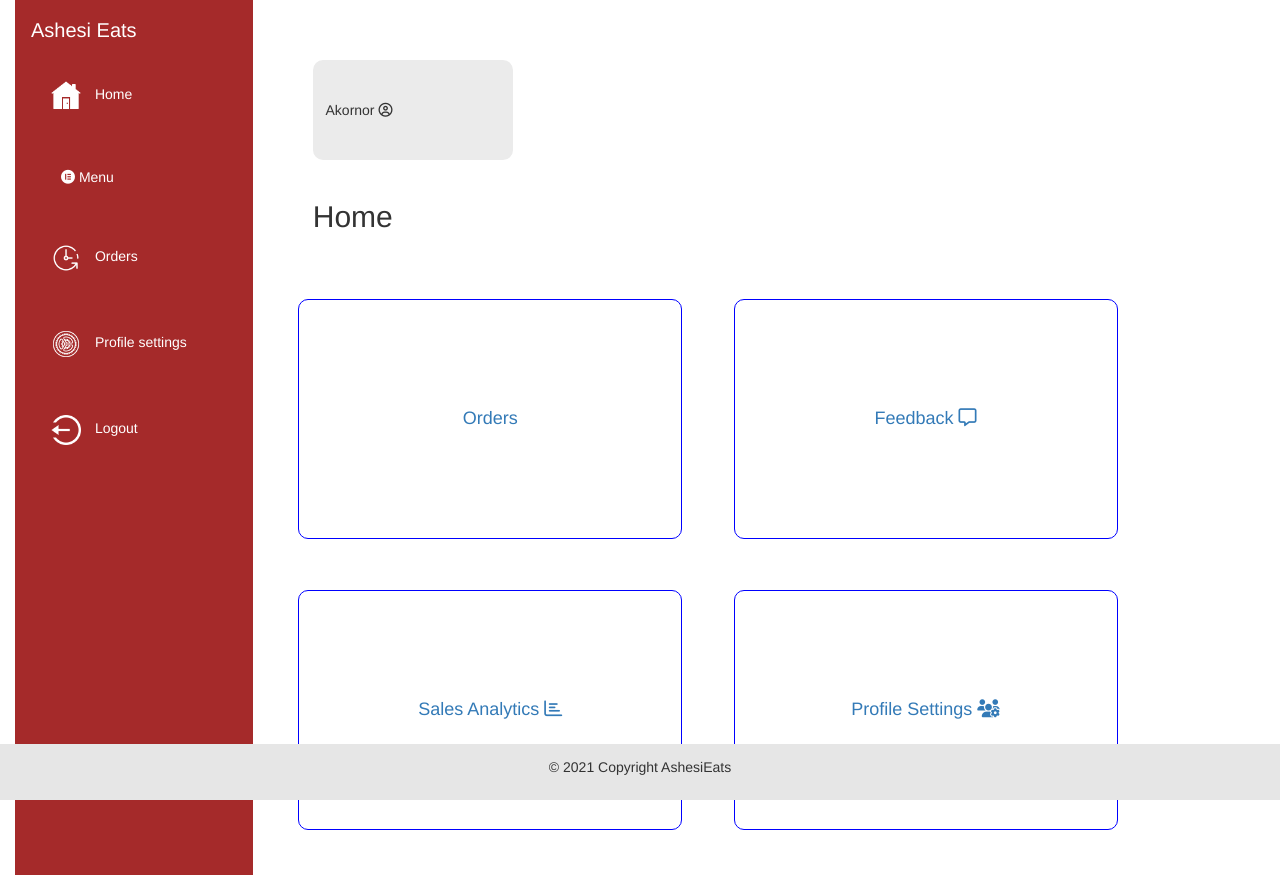
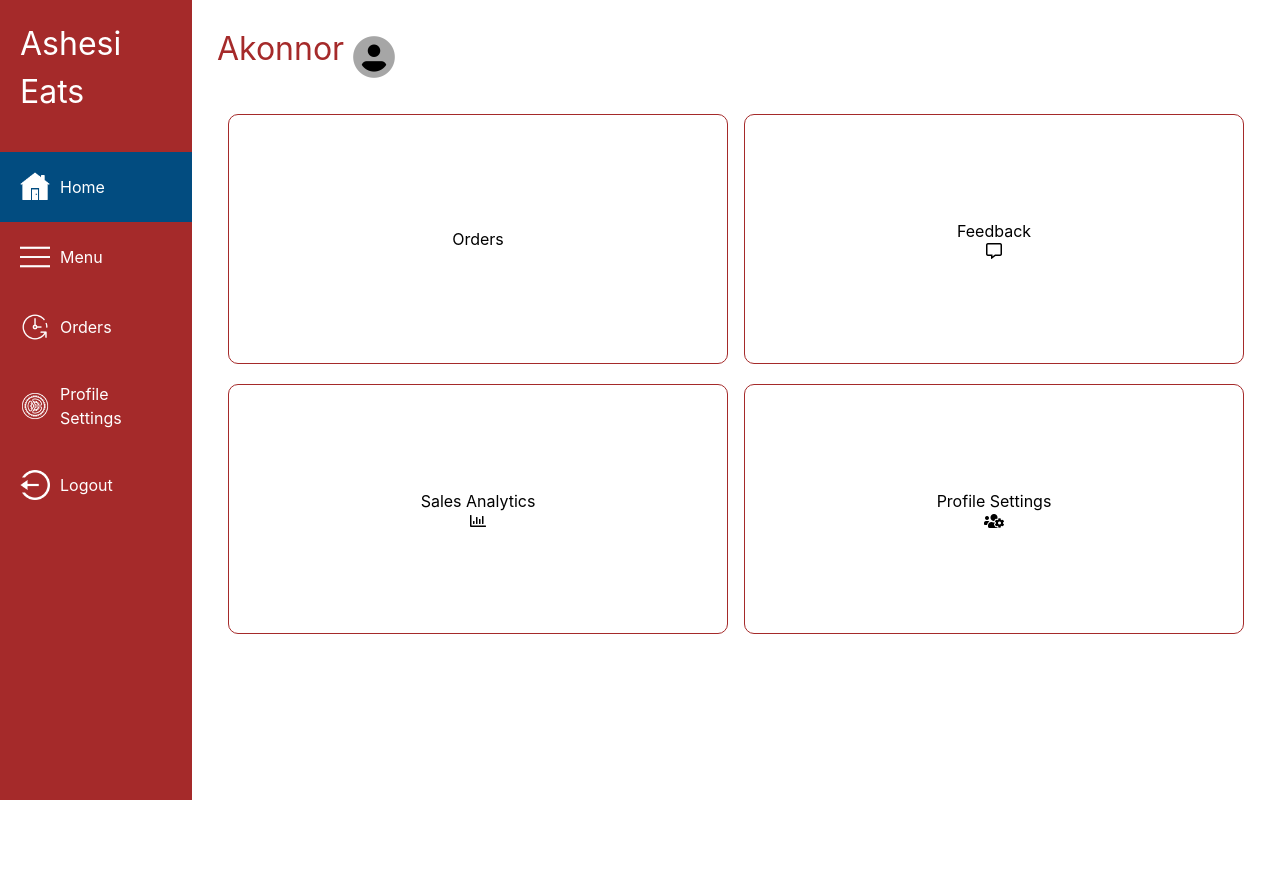
Before and after one commit to Akwasi123/AshesiEats-Software-Engineering-Project, a PHP site: page /restaurants/home.php in a window 1280 px wide. After the commit the page ends 800 px from the top, so only its background shows below. Run offline with PHP 8.4, Linux system fonts and the light colour scheme; a stand-in replaces the project's code that opens the database connection; some libraries are stand-ins or nearby versions.

Commit message:
modified restaurants/home.php

```diff
--- a/restaurants/Header.php
+++ b/restaurants/Header.php
@@ -48,6 +48,8 @@ class Header{
                         <div>".$this->name."  <i class='far fa-user-circle'></i></div>
                     </div>
                 </div>
+            </div>
+        </div>
       ";
     }
 
--- a/restaurants/css/home.css
+++ b/restaurants/css/home.css
@@ -1,54 +1,114 @@
-.card{
+*{
+    margin: 0;
+    padding: 0;
+    box-sizing: border-box;
+}
+
+:root{
+    /* font-family: 'Inter', sans-serif; */
+    font-family: 'Montserrat', sans-serif;
+    font-size: 16px;
+}
+
+body{
+    height: 100vh;
+    /* position: relative; */
+}
+
+.content-container{
     display: flex;
-    margin: 2vw;
-    font-size: 2rem;
-    align-items: center;
-    justify-content: center;
-    height: 30vh;
-    width: 30vw;
-    border-radius: 10px;
-    border: 1px solid blue;
+    flex-basis: 100%;
+    height: 100%;
 }
-.card a{
-    text-decoration: none;
-}
-.cards{
-    display: flex;
-    flex-direction: row;
-    flex-wrap: wrap;
-}
-.page-title{
-    margin: 5vh;
-    width: 10rem;
-}
-.user-info{
-    border-radius: 10px;
-    background-color: rgb(235, 235, 235);
-    padding: 5vh 5vw 5vh 1vw;
-    width: 20rem;
-    margin: 5vh;
-}
+
 .sidebar{
-    flex-basis: 20%;
+    flex-basis: 15%;
     background-color: brown;
 }
-.main-page{
+
+.main-content{
     flex-basis: 85%;
     /* border: 1px solid brown; */
     padding: 20px;
 }
+
+.main-content .greeting, .b-name{
+    font-size: 2rem;
+    color: brown;
+    padding: 5px;
+}
+
+.main-content .greeting span{
+    color: black;
+}
+
+.akonnor-r-plaque{
+    display: flex;
+    align-items: center;
+    width: 20%;
+}
+
+
+.card-container{
+    display: flex;
+    align-items: center;
+    justify-content: space-evenly;
+    flex-wrap: wrap;
+    padding: 20px 0 20px 0;
+}
+
+
+
+.card{
+    display: flex;
+    align-items: center;
+    justify-content: center;
+    height: 250px;
+    width: 500px;
+    border-radius: 10px;
+    border: 1px solid brown;
+    color: black;
+}
+
+.c2{
+    margin-top: 20px;
+}
+
+.card p{
+    font-size: 2rem;
+}
+
+.card:hover{
+    cursor: pointer;
+    color: white;
+    background-color: brown;
+    transition: all 0.2s ease-in-out;
+}
+
+.sidebar{
+    /* position: fixed; */
+    display: flex;
+    flex-direction: column;
+    align-items: center;
+
+}
+
 .brand{
-    margin:2vh;
+    display: flex;
+    align-items: center;
+    padding: 20px;
 }
+
 .brand p{
     color: white;
+    /* margin-left: 10px; */
     font-size: 2rem;
 }
 
 .menu{
+    display: flex;
     align-items: center;
     padding: 20px;
-    margin:2vh;
 }
 
 .menu a{
@@ -58,20 +118,27 @@
     padding-left: 10px;
 }
 
-.card:hover{
-    cursor: pointer;
-    background-color: brown;
-    transition: all 0.2s ease-in-out;
-    color: white;
+.carousel-inner{
+    height: 100%;
+    border-radius: 10px;
 }
 
-.card a:hover{
-    cursor: pointer;
-    color: white;
+.m-active{
+    background-color: #024c80;
 }
 
-.main{
+
+/* css for cart page */
+.cart-title{
+    font-size: 5rem;
+}
+
+/* settings css */
+.heading{
     display: flex;
-    flex-basis: 100%;
-    /* height: 100%; */
+    align-items: center;
 }
+
+.settings-card{
+    justify-content: space-evenly;
+}
--- a/restaurants/home.php
+++ b/restaurants/home.php
@@ -1,89 +1,88 @@
-<?php
-    session_start();
-    include ("Header.php");
-    $_SESSION["user_id"]=1;
-    $_SESSION["username"]="Akornor";
- ?>
 <!DOCTYPE html>
 <html lang="en">
 <head>
-    <meta charset="UTF-8">
-    <script src="https://kit.fontawesome.com/39aa2f0e20.js" crossorigin="anonymous"></script>
-
-<!-- Latest compiled and minified CSS -->
-<link rel="stylesheet" href="https://stackpath.bootstrapcdn.com/bootstrap/3.4.1/css/bootstrap.min.css" integrity="sha384-HSMxcRTRxnN+Bdg0JdbxYKrThecOKuH5zCYotlSAcp1+c8xmyTe9GYg1l9a69psu" crossorigin="anonymous">
-
-<!-- Optional theme -->
-<link rel="stylesheet" href="https://stackpath.bootstrapcdn.com/bootstrap/3.4.1/css/bootstrap-theme.min.css" integrity="sha384-6pzBo3FDv/PJ8r2KRkGHifhEocL+1X2rVCTTkUfGk7/0pbek5mMa1upzvWbrUbOZ" crossorigin="anonymous">
-
-    <link rel="stylesheet" href="css/home.css">
-    <link rel="stylesheet" href="css/footer.css">
-    <title>AshesiEats - Dashboard</title>
+<meta charset="UTF-8">
+<meta name="viewport" content="width=device-width, initial-scale=1.0">
+<meta http-equiv="X-UA-Compatible" content="ie=edge">
+<meta name="Description" content="Enter your description here"/>
+<link rel="stylesheet" href="https://cdnjs.cloudflare.com/ajax/libs/twitter-bootstrap/4.6.0/css/bootstrap.min.css">
+<link rel="stylesheet" href="https://cdnjs.cloudflare.com/ajax/libs/font-awesome/5.15.2/css/all.min.css">
+<link rel="stylesheet" href="../restaurants/css/home.css">
+<title>Akonnor - Dashboard</title>
 </head>
 <body>
-    <!-- Latest compiled and minified JavaScript -->
-    <script src="https://stackpath.bootstrapcdn.com/bootstrap/3.4.1/js/bootstrap.min.js" integrity="sha384-aJ21OjlMXNL5UyIl/XNwTMqvzeRMZH2w8c5cRVpzpU8Y5bApTppSuUkhZXN0VxHd" crossorigin="anonymous"></script>
+    <div class="content-container">
+        <!-- content on sidebar -->
+        <div class="sidebar">
+            <div class="contents">
+                <!-- brand -->
+                <div class="brand">
+                    <!-- <img src="./assets/img/9f914596-0217-419b-a760-d7b4019574ae.svg" alt="" width="60"> -->
+                    <p>Ashesi Eats</p>
+                </div>
 
-    <script src="https://code.jquery.com/jquery-3.5.1.slim.min.js" integrity="sha384-DfXdz2htPH0lsSSs5nCTpuj/zy4C+OGpamoFVy38MVBnE+IbbVYUew+OrCXaRkfj" crossorigin="anonymous"></script>
-    <script src="https://ajax.googleapis.com/ajax/libs/jquery/3.5.1/jquery.min.js"></script>
-    <script src="https://code.jquery.com/ui/1.12.1/jquery-ui.js"></script>
+                <!-- menu items -->
+                <div class="menu m-active">
+                    <img src="../assets/img/icons8-home-page-100.png" alt="" width="30">
+                    <a href="homepage.php">Home</a>
+                </div>
 
-    <?php
-        $id= $_SESSION["user_id"];
-        $user= $_SESSION["username"];
-        $header = new Header($id, $user);
-        $header->show();
-    ?>
-        <div class="page-title">
-            <h2>Home</h2>
-        </div>
+                <div class="menu">
+                    <img src="../restaurants/img/icons8-menu-100.png" alt="" width="30">
+                    <a href="cart.php">Menu</a>
+                </div>
 
-        <div class="cards">
-            <div id="" class="card">
-                    <?php
-                        // require_once("../dbconnection.php");
-                        // $id = $_SESSION['user_id'];
-                        // $db = new mysqli(DB_SERVER, DB_USERNAME,DB_PASSWORD,DB_NAME);
-                        // // Check connection
-                        // if ($db->connect_error) {
-                        //     die("Connection failed: " . $db->connect_error);
-                        // }else{
-                        //     $sql="SELECT * FROM cart WHERE restaurant_id='$id' AND status='active'";
-                        //     $result = $db->query($sql);
+                <div class="menu">
+                    <img src="../assets/img/icons8-time-machine-100.png" alt="" width="30">
+                    <a href="orderhistory.php">Orders</a>
+                </div>
 
-                        //     $cards=array();
-                        //     $count=$result->num_rows;
-                        //     if($count>0){
-                        //         echo "
-                        //         <div class='card-title'>
-                        //             <h4>Orders <small class='badge rounded-pill bg-primary text-white'>".$count."new</small></h4>
-                        //         </div>";
-                        //     }else{
-                        //         echo "
-                        //         <div class='card-title'>
-                        //             <h4>Orders <small class='badge rounded-pill bg-primary text-white'>no new orders</small></h4>
-                        //         </div>";
-                        //     }
-                        // }
-                    ?>
-                    <h4><a class="text-decoration-none" href="orders.php">Orders</a></h4>
-            </div>
+                <div class="bottom">
+                    <div class="menu">
+                        <img src="../assets/img/icons8-settings-100.png" alt="" width="30">
+                        <a href="settings.php">Profile Settings</a>
+                    </div>
 
-            <div id="" class="card ">
-                <a class="text-decoration-none" href="feedback.php"><h4>Feedback <i class="far fa-comment-alt"></i></h4></a>
-            </div>
+                    <div class="menu">
+                        <img src="../assets/img/icons8-logout-rounded-left-100.png" alt="" width="30">
+                        <a href="logout.php">Logout</a>
+                    </div>
+                </div>
 
-            <div id="" class="card ">
-                <a class="text-decoration-none" href="analytics.php"><h4>Sales Analytics <i class="far fa-chart-bar"></i></h4></a>
-            </div>
-
-            <div id="" class="card ">
-                <a class="text-decoration-none" href="profile.php"><h4>Profile Settings <i class="fas fa-users-cog"></i></h4></a>
             </div>
 
         </div>
+
+        <!-- main content -->
+        <div class="main-content">
+            <!-- title -->
+
+
+            <div class="akonnor-r-plaque">
+                <p class="b-name">Akonnor</p>
+                <img src="../restaurants/img/icons8-male-user-100.png" alt="" width="50">
+            </div>
+
+            <!-- menu items -->
+            <div class="card-container">
+                <a class="text-decoration-none card" href="orders.php">Orders</a>
+                <a class="text-decoration-none card" href="orders.php">Feedback<i class="far fa-comment-alt"></i></a>
+                <a class="text-decoration-none card c2" href="orders.php">Sales Analytics<i class="far fa-chart-bar"></i> </a>
+                <a class="text-decoration-none card c2" href="orders.php">Profile Settings<i class="fas fa-users-cog"></i> </a>
+            </div>
+
+            <!-- <div class="card-container">
+                <a class="text-decoration-none card" href="orders.php">Sales Analytics <i class="far fa-chart-bar"></a>
+                <a class="text-decoration-none card" href="orders.php">Profile Settings <i class="fas fa-users-cog"></a>
+
+            </div> -->
+
+
+        </div>
     </div>
-</div>
-<?php require_once('../footer.php')?>
+
+<script src="https://cdnjs.cloudflare.com/ajax/libs/jquery/3.5.1/jquery.slim.min.js"></script>
+<script src="https://cdnjs.cloudflare.com/ajax/libs/popper.js/1.16.1/umd/popper.min.js"></script>
+<script src="https://cdnjs.cloudflare.com/ajax/libs/twitter-bootstrap/4.6.0/js/bootstrap.min.js"></script>
 </body>
 </html>
```
Also changed, not shown: restaurants/img/icons8-male-user-100.png (added), restaurants/img/icons8-menu-100.png (added), 2 other files.
